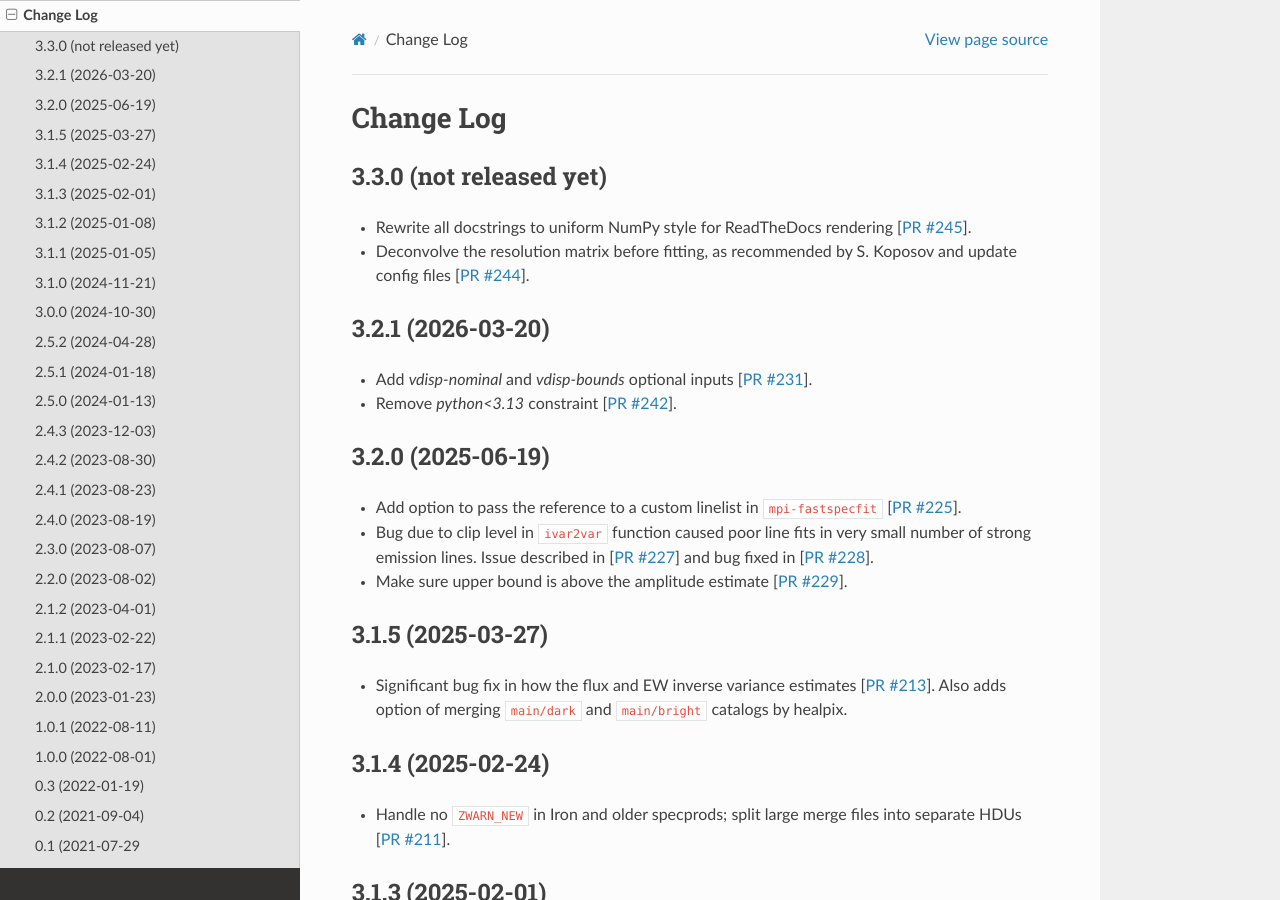
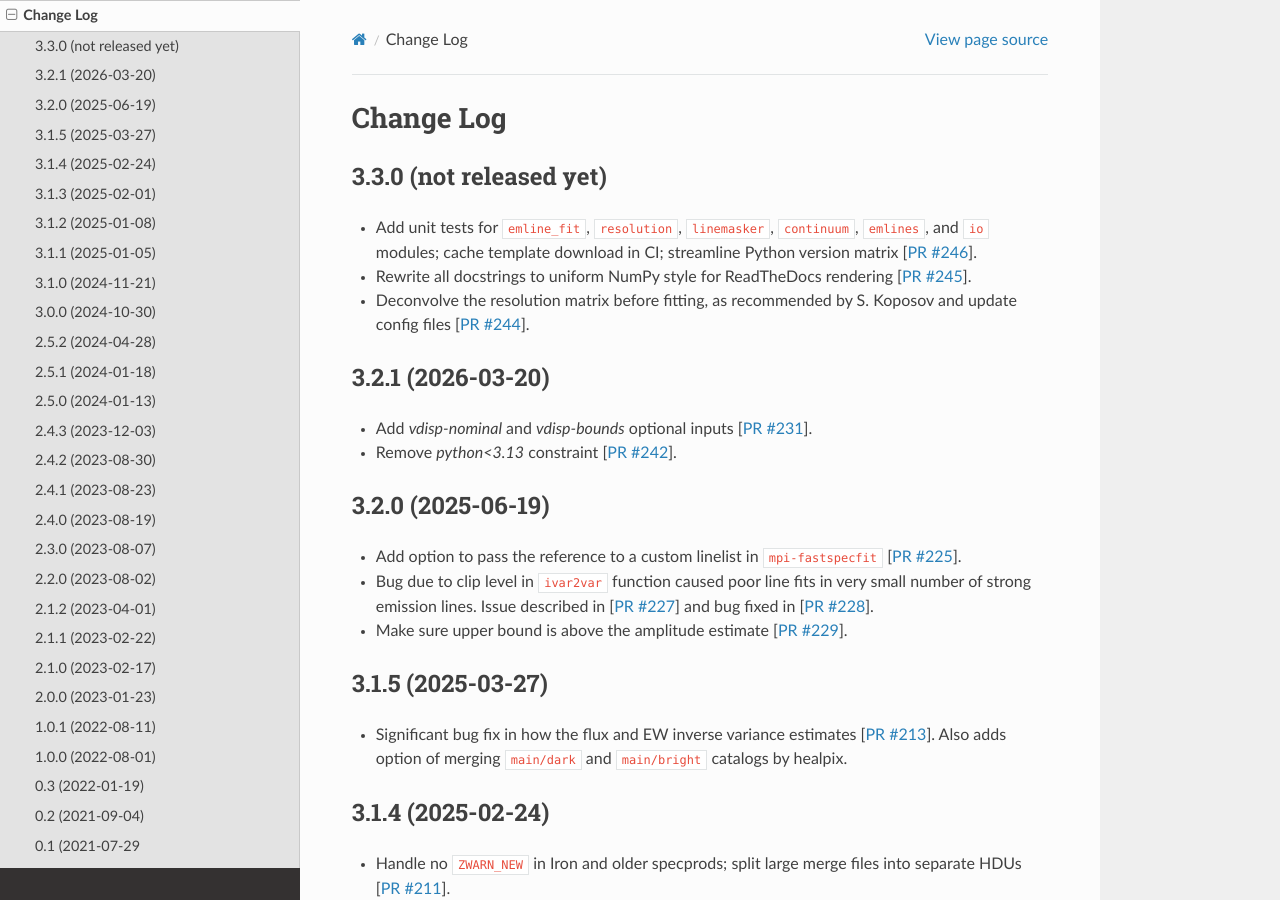
Before and after one commit to desihub/fastspecfit, a Sphinx documentation site: the page built from doc/changes.rst, in a window 1280 px wide and 900 px high. Built offline with Sphinx 7.4.7 and the Read the Docs theme 3.1.0, drawn with Linux system fonts in a browser that asks for light colours.

Commit message:
Add PR #246 to change log [ci skip]
Co-Authored-By: Claude Sonnet 4.6 <noreply@anthropic.com>

```diff
--- a/doc/changes.rst
+++ b/doc/changes.rst
@@ -5,10 +5,14 @@ Change Log
 3.3.0 (not released yet)
 ------------------------
 
+* Add unit tests for ``emline_fit``, ``resolution``, ``linemasker``, ``continuum``,
+  ``emlines``, and ``io`` modules; cache template download in CI; streamline
+  Python version matrix [`PR #246`_].
 * Rewrite all docstrings to uniform NumPy style for ReadTheDocs rendering [`PR #245`_].
 * Deconvolve the resolution matrix before fitting, as recommended
   by S. Koposov and update config files [`PR #244`_].
 
+.. _`PR #246`: https://github.com/desihub/fastspecfit/pull/246
 .. _`PR #245`: https://github.com/desihub/fastspecfit/pull/245
 .. _`PR #244`: https://github.com/desihub/fastspecfit/pull/244
 
```
